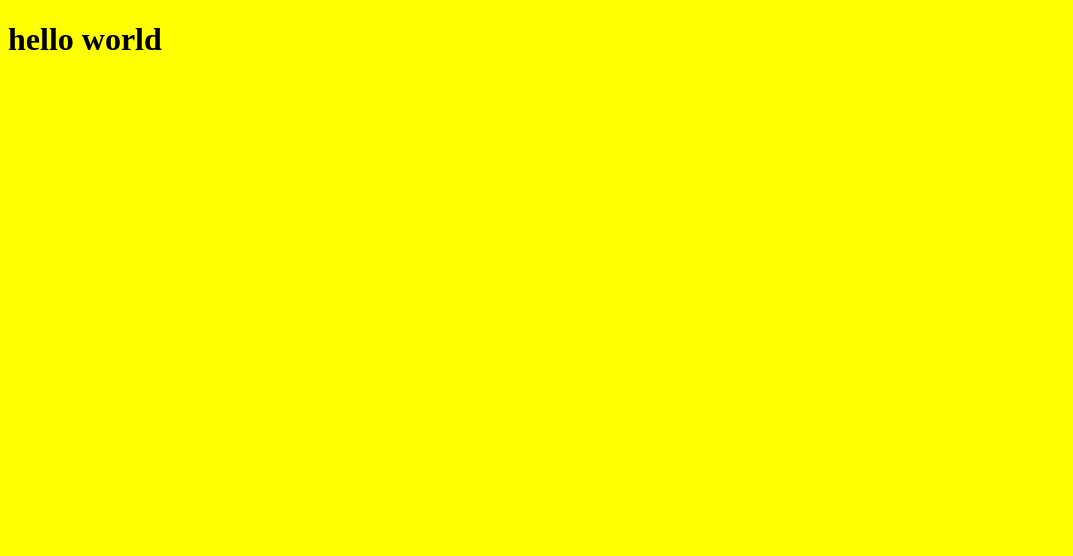
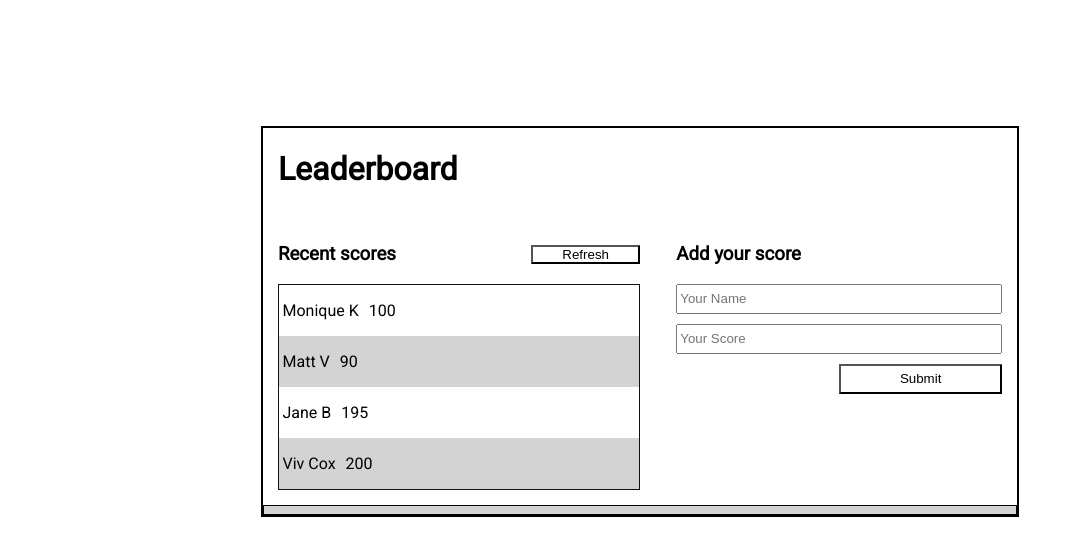
Before and after one commit to gracekabaghe/leaderboard, a website built with webpack: page src/index.html in a window 1280 px wide. Shown: the whole page, without its empty margins (0-1073 px from the left). Built offline with nearby package versions, Linux system fonts and the light colour scheme.

Commit message:
edited a class

```diff
--- a/src/index.html
+++ b/src/index.html
@@ -4,10 +4,52 @@
     <meta charset="UTF-8">
     <meta http-equiv="X-UA-Compatible" content="IE=edge">
     <meta name="viewport" content="width=device-width, initial-scale=1.0">
+    <link rel="preconnect" href="https://fonts.googleapis.com">
+<link rel="preconnect" href="https://fonts.gstatic.com" crossorigin>
+<link href="https://fonts.googleapis.com/css2?family=Roboto:wght@100;300;400&display=swap" rel="stylesheet">
     <title>Leaderboard</title>
 </head>
 <body>
-    <h1>hello world</h1>
+    <div class="main-container">
+        <h1>Leaderboard</h1>
+       <div class="container">
+        <div class="score-container">
+            <div class="score-title">
+                <h3>Recent scores</h3>
+                <button type="button" class="refresh-button">Refresh</button>
+            </div>
+            <div class="score-details">
+                <!-- <div class="score-card">
+                    <p class="p-name score-elements">name:</p>
+                    <p class="insert-score score-elements">100</p>
+                </div>
+                <div class="score-card">
+                    <p class="p-name score-elements">name:</p>
+                    <p class="insert-score score-elements">100</p>
+                </div>
+                <div class="score-card">
+                    <p class="p-name score-elements">name:</p>
+                    <p class="insert-score score-elements">100</p>
+                </div>
+                <div class="score-card">
+                    <p class="p-name score-elements">name:</p>
+                    <p class="insert-score score-elements">100</p>
+                </div> -->
 
+            </div>
+        </div>
+
+
+        <div class="form-elements">
+            <h3 class="form-title">Add your score</h3>
+            <form method="GET" action="https://formspree.io/f/mjvjnelp">
+                <input type="text" id="name" class="input-field" placeholder="Your Name"> <br>
+                <input type="number" id="score" class="input-field" placeholder="Your Score"> <br>
+                <input type="submit" value="Submit" id="submit">
+            </form>
+        </div>
+       </div>
+       <div class="footer"></div>
+    </div>
 </body>
 </html>
--- a/src/index.js
+++ b/src/index.js
@@ -1 +1,15 @@
-import './style.css'
+import './style.css';
+import data from './scores.js';
+
+
+const allScores = document.querySelector('.score-details');
+console.log(allScores);
+for (let i = 0; i < data.length; i += 1) {
+    const oneScore = data[i];
+    allScores.innerHTML += `
+    <div class="score-card">
+    <p class="p-name score-elements">${oneScore.name}</p>
+    <p class="insert-score score-elements">${oneScore.score}</p>
+</div>
+      `;
+  }
--- /dev/null
+++ b/src/scores.js
@@ -0,0 +1,20 @@
+const data = [
+    {
+       name: 'Monique K',
+       score: 100,
+    },
+    {
+        name: 'Matt V',
+        score: 90,
+     },
+     {
+        name: 'Jane B',
+        score: 195,
+     },
+     {
+        name: 'Viv Cox',
+        score: 200,
+     }
+];
+
+export default data;
--- a/src/style.css
+++ b/src/style.css
@@ -1,3 +1,112 @@
-body {
-    background-color: yellow;
+*,
+*::before,
+*::after {
+  -webkit-box-sizing: border-box;
+  -moz-box-sizing: border-box;
+  box-sizing: border-box;
 }
+
+.main-container {
+  margin: auto;
+  width: 100%;
+  border: 2px solid black;
+  font-family: 'Roboto', sans-serif;
+}
+
+h1 {
+  padding-left: 2%;
+}
+
+.container {
+  padding: 2%;
+  margin-bottom: 10px;
+}
+
+.score-title {
+  display: flex;
+  gap: 5%;
+}
+
+.score-card {
+  display: flex;
+  height: 20%;
+  gap: 10px;
+  padding-left: 1%;
+}
+
+.score-card:nth-child(even) {
+  background-color: #d3d3d3;
+}
+
+.score-details {
+  border: 1px solid #111;
+}
+
+.input-field {
+  margin-bottom: 10px;
+}
+
+.refresh-button {
+  padding: 0;
+  background-color: #fff;
+  width: 30%;
+  height: 10%;
+  align-self: center;
+  cursor: pointer;
+}
+
+.footer {
+  position: absolute;
+  width: 100%;
+  height: 10px;
+  border: black 1px solid;
+  bottom: 0;
+  background-color: #d3d3d3;
+}
+
+#submit {
+  width: 20%;
+  height: 30px;
+  margin-left: 25%;
+  cursor: pointer;
+}
+
+@media screen and (min-width: 768px) {
+  .main-container {
+    position: relative;
+    margin-top: 10%;
+    width: 60%;
+  }
+
+  .container {
+    display: flex;
+    justify-content: space-between;
+  }
+
+  .score-container {
+    width: 50%;
+  }
+
+  .score-title {
+    justify-content: space-between;
+  }
+
+  .score-card {
+    align-items: center;
+  }
+
+  .form-elements {
+    width: 45%;
+  }
+
+  .input-field {
+    width: 100%;
+    height: 30px;
+  }
+
+  form #submit {
+    width: 50%;
+    background-color: #fff;
+    margin-left: 50%;
+  }
+}
```
Also changed, not shown: package.json (+11 -1 lines), .eslintrc.json (added), .github/workflows/linters.yml (added), .stylelintrc.json (added), dist/index.html, dist/main.js, 3 other files.
